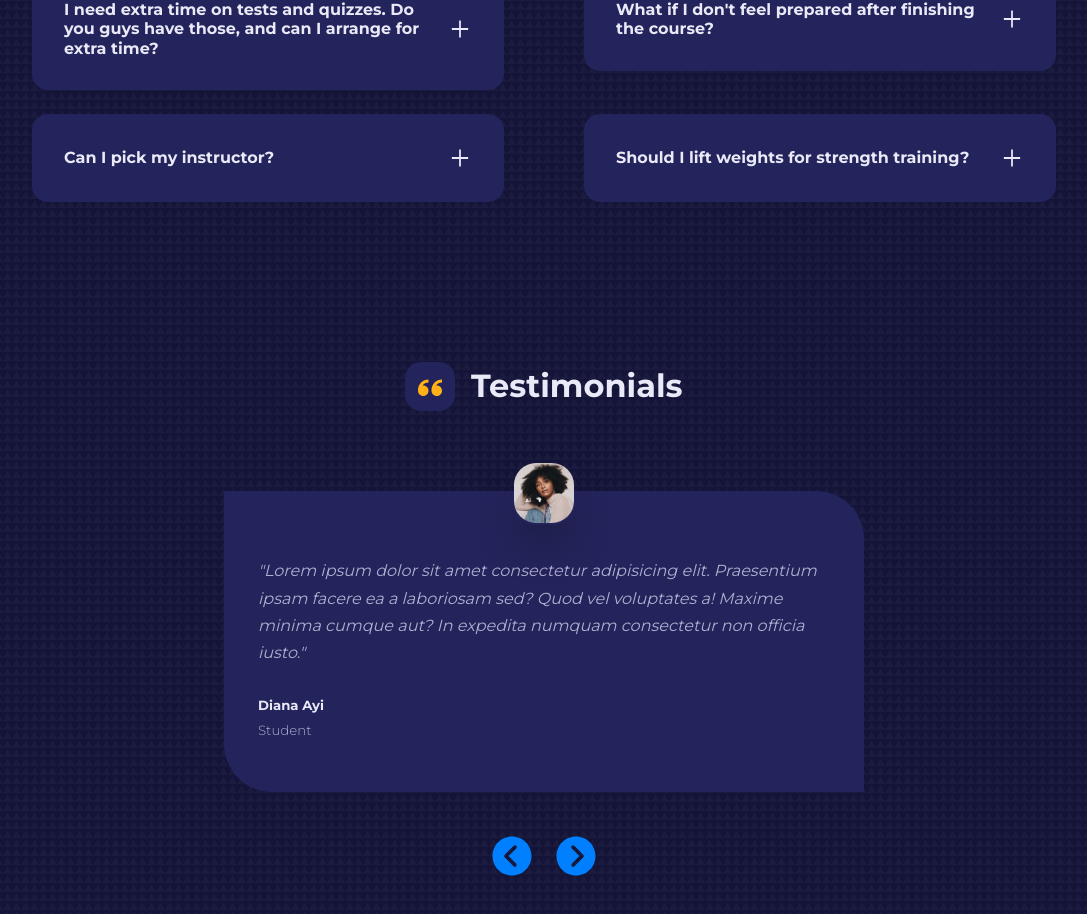
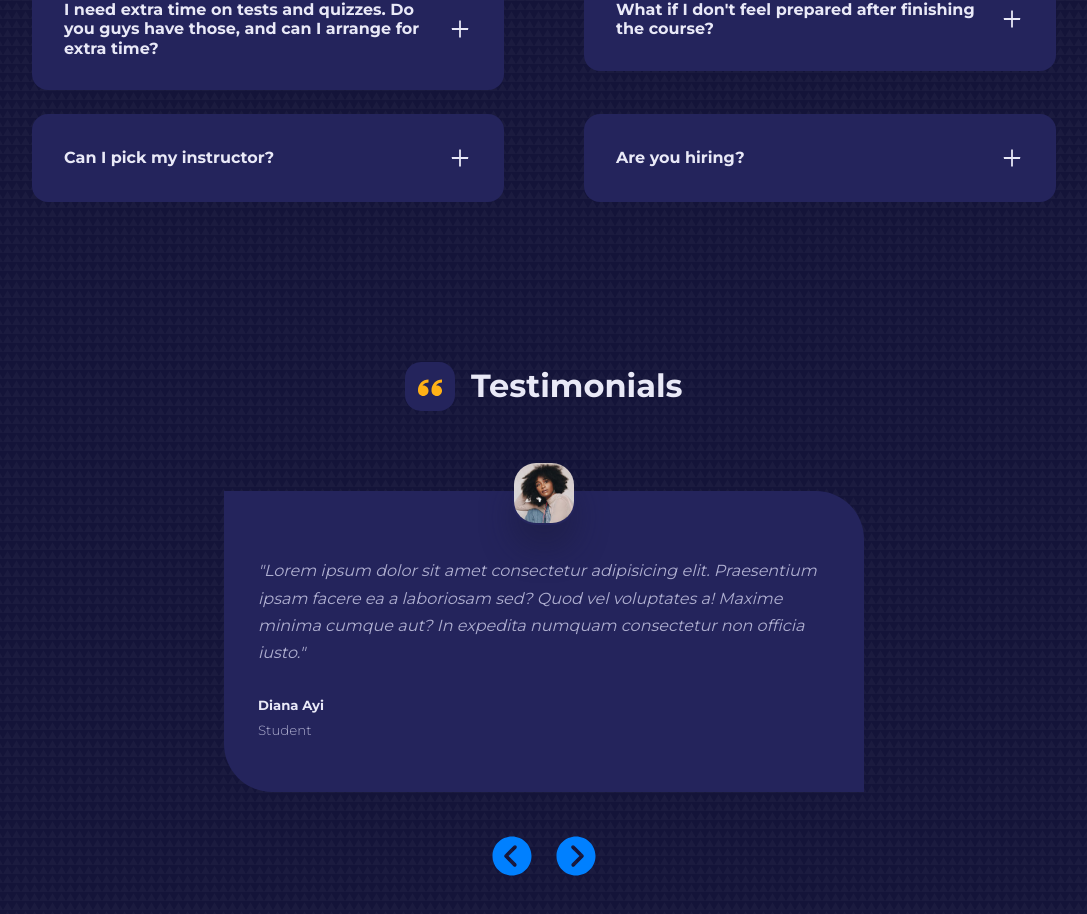
Before and after one commit to mrechavez/CoderCrafters, a React (Create React App) app: page /#/ in a window 1280 px wide. Shown: the part 3095-4009 px from the top of the page, without its empty margins (96-1183 px from the left). Built offline with nearby package versions, Linux system fonts and the light colour scheme.

Commit message:
added FAQ6

```diff
--- a/src/data.js
+++ b/src/data.js
@@ -136,8 +136,8 @@ export const faqs = [
     },
     {
         id: 6,
-        question: "Should I lift weights for strength training?",
-        answer: "Quas, est at! Molestiae quidem ab soluta exercitationem culpa nostrum iusto illum qui non a harum deserunt atque commodi at velit, consequatur quibusdam dignissimos cum labore possimus placeat consectetur nisi cupiditate."
+        question: "Are you hiring?",
+        answer: "Send us your resume and cover letter via our contact form and we will get back to you within 5-7 business days. No ghosting!"
     }
 ]
 
```
